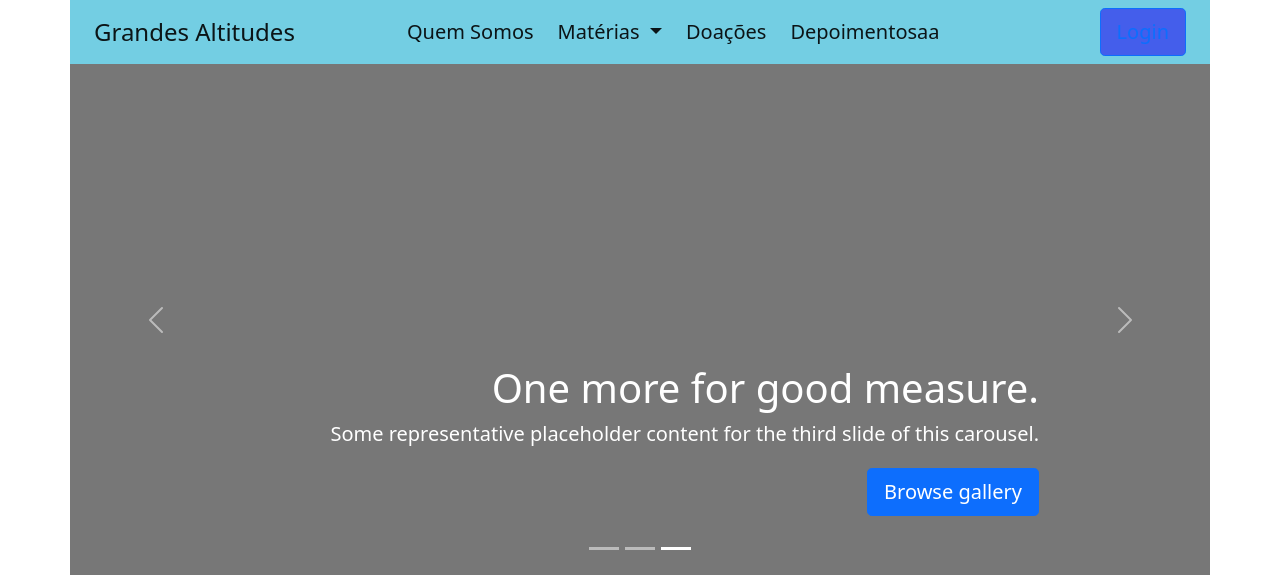
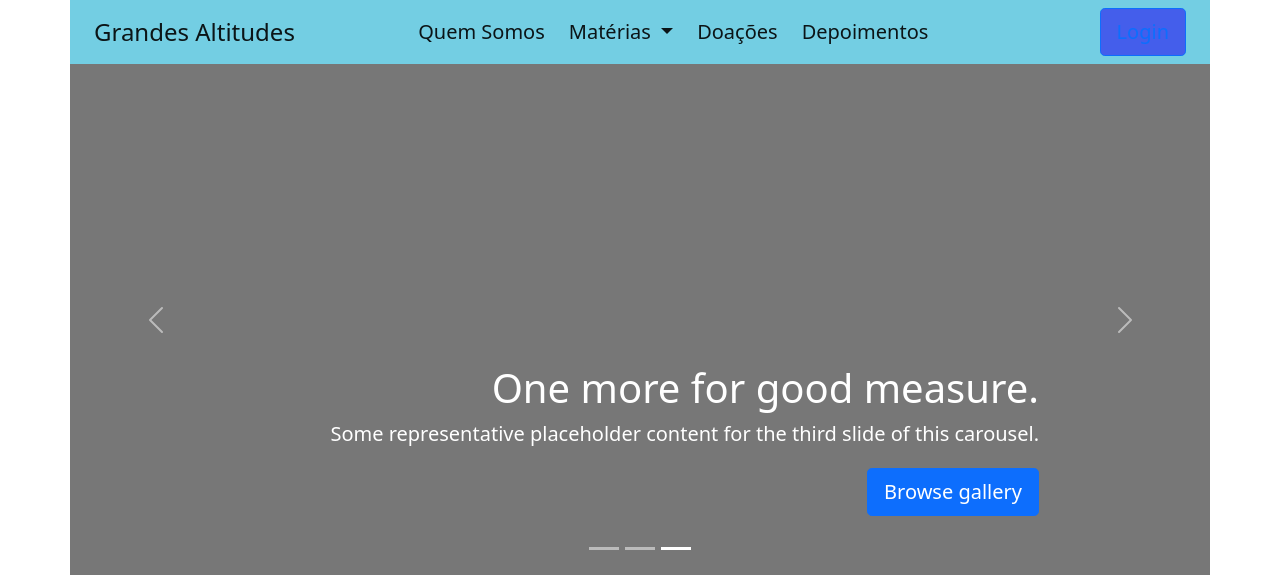
Before and after one commit to burgues0/grandes-altitudes, a Django app: template grandes_altitudes/templates/index.html in a window 1280 px wide. Shown: the top 575 px of the page. Run offline with Django 3.2, Linux system fonts and the light colour scheme; the template is opened without the code that fills it: most values are stand-ins (such as "Sample title", 1, 10 or a date in 2020); some libraries are stand-ins or nearby versions.

Commit message:
fix: fix navbar item misspell

```diff
--- a/grandes_altitudes/templates/index.html
+++ b/grandes_altitudes/templates/index.html
@@ -44,7 +44,7 @@
               <a class="nav-link active" href="#">Doações</a>
             </li>
             <li class="nav-item">
-              <a class="nav-link active" href="#">Depoimentosaa</a>
+              <a class="nav-link active" href="#">Depoimentos</a>
             </li>
           </ul>
         </div>
```
